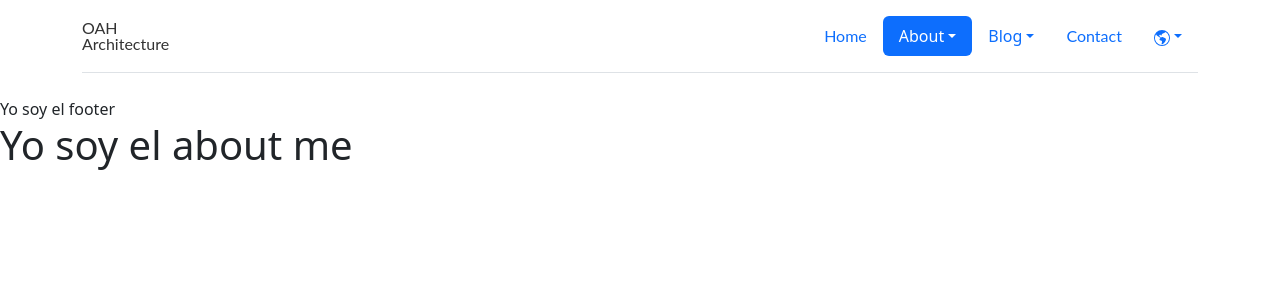
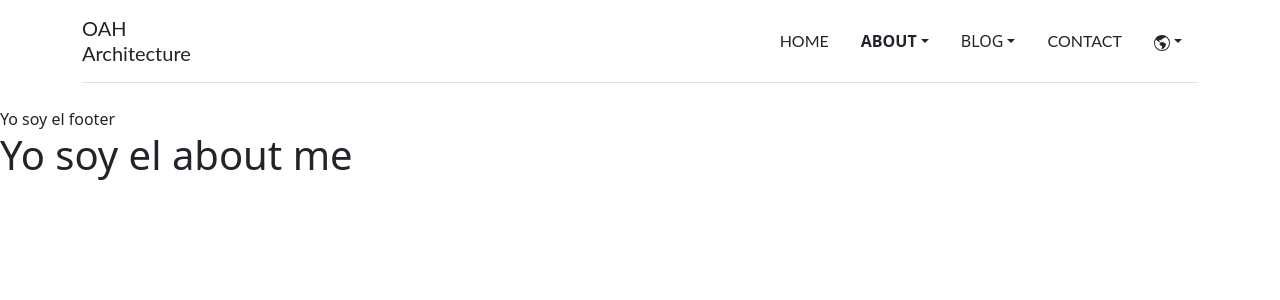
Before and after one commit to emiowa/next-oah, a Next.js app: page /about/about-me in a window 1280 px wide. Shown: the top 300 px of the page. Built offline with nearby package versions, Linux system fonts and the light colour scheme.

Commit message:
estilo modificado para el navbar

```diff
--- a/components/Header.js
+++ b/components/Header.js
@@ -11,30 +11,30 @@ export default function Header(){
 			<div className="container">
 				<header className="d-flex flex-wrap justify-content-center py-3 mb-4 border-bottom">
 					<Link href="/" className="d-flex align-items-center mb-3 mb-md-0 me-md-auto link-body-emphasis text-decoration-none">
-						<span className="fs-6">OAH<br />Architecture</span>
+						<span className="fs-5 text-body lh-sm">OAH<br />Architecture</span>
 					</Link>
 
 
-					<ul className="nav nav-pills">
-						<li className="nav-item"><Link href="/" className={router.pathname === '/' ? 'nav-link active' : 'nav-link'}>Home</Link></li>
+					<ul className="nav d-flex align-items-center">
+						<li className="nav-item"><Link href="/" className={router.pathname === '/' ? 'nav-link text-body fw-bold active' : 'nav-link  text-body'}>HOME</Link></li>
 						<div className="dropdown">
-							<Link href="#" className={(router.pathname === '/about/about-me' || router.pathname === '/about/about-oah-architecture') ? 'dropdown-toggle nav-link active' : 'dropdown-toggle nav-link'} data-bs-toggle="dropdown" aria-expanded="false">About</Link>
+							<Link href="#" className={(router.pathname === '/about/about-me' || router.pathname === '/about/about-oah-architecture') ? 'dropdown-toggle nav-link text-body fw-bold active' : 'dropdown-toggle nav-link text-body'} data-bs-toggle="dropdown" aria-expanded="false">ABOUT</Link>
 							<ul className="dropdown-menu text-small shadow">
-								<li><Link className={router.pathname === '/about/about-me' ? 'dropdown-item active' : 'dropdown-item'} href="/about/about-me">About me</Link></li>
-								<li><Link className={router.pathname === '/about/about-oah-architecture' ? 'dropdown-item active' : 'dropdown-item'} href="/about/about-oah-architecture">About OAH Architecture</Link></li>
+								<li><Link className={router.pathname === '/about/about-me' ? 'dropdown-item bg-light fw-bold text-body active' : 'dropdown-item'} href="/about/about-me">About me</Link></li>
+								<li><Link className={router.pathname === '/about/about-oah-architecture' ? 'dropdown-item bg-light fw-bold text-body active' : 'dropdown-item'} href="/about/about-oah-architecture">About OAH Architecture</Link></li>
 							</ul>
 						</div>
 						<div className="dropdown">
-							<Link href="#" className={(router.pathname === '/blog/user-stories' || router.pathname === '/blog/lets-inhabit-architecture' || router.pathname === '/blog/lets-talk-about-architecture') ? 'dropdown-toggle nav-link active' : 'dropdown-toggle nav-link'} data-bs-toggle="dropdown" aria-expanded="false">Blog</Link>
+							<Link href="#" className={(router.pathname === '/blog/user-stories' || router.pathname === '/blog/lets-inhabit-architecture' || router.pathname === '/blog/lets-talk-about-architecture') ? 'dropdown-toggle nav-link text-body fw-bold active' : 'dropdown-toggle nav-link text-body'} data-bs-toggle="dropdown" aria-expanded="false">BLOG</Link>
 							<ul className="dropdown-menu text-small shadow">
-							<li><Link className={router.pathname === '/blog/user-stories' ? 'dropdown-item active' : 'dropdown-item'} href="/blog/user-stories">User stories</Link></li>
-							<li><Link className={router.pathname === '/blog/lets-inhabit-architecture' ? 'dropdown-item active' : 'dropdown-item'} href="/blog/lets-inhabit-architecture">Let's inhabit Architecture</Link></li>
-							<li><Link className={router.pathname === '/blog/lets-talk-about-architecture' ? 'dropdown-item active' : 'dropdown-item'} href="/blog/lets-talk-about-architecture">Let's talk about Architecture</Link></li>
+							<li><Link className={router.pathname === '/blog/user-stories' ? 'dropdown-item bg-light fw-bold text-body active' : 'dropdown-item'} href="/blog/user-stories">User stories</Link></li>
+							<li><Link className={router.pathname === '/blog/lets-inhabit-architecture' ? 'dropdown-item bg-light fw-bold text-body active' : 'dropdown-item'} href="/blog/lets-inhabit-architecture">Let's inhabit Architecture</Link></li>
+							<li><Link className={router.pathname === '/blog/lets-talk-about-architecture' ? 'dropdown-item bg-light fw-bold text-body active' : 'dropdown-item'} href="/blog/lets-talk-about-architecture">Let's talk about Architecture</Link></li>
 							</ul>
 						</div>
-						<li className="nav-item"><Link href="/contact" className={router.pathname === '/contact' ? 'nav-link active' : 'nav-link'}>Contact</Link></li>
+						<li className="nav-item"><Link href="/contact" className={router.pathname === '/contact' ? 'nav-link text-body fw-bold active' : 'nav-link text-body'}>CONTACT</Link></li>
 						<div className="dropdown">
-							<Link href="#" className="dropdown-toggle nav-link" data-bs-toggle="dropdown" aria-expanded="false">
+							<Link href="#" className="dropdown-toggle nav-link text-body" data-bs-toggle="dropdown" aria-expanded="false">
 								<svg xmlns="http://www.w3.org/2000/svg" width="16" height="16" fill="currentColor" className="bi bi-globe-americas" viewBox="0 0 16 16"><path d="M8 0a8 8 0 1 0 0 16A8 8 0 0 0 8 0ZM2.04 4.326c.325 1.329 2.532 2.54 3.717 3.19.48.263.793.434.743.484-.08.08-.162.158-.242.234-.416.396-.787.749-.758 1.266.035.634.618.824 1.214 1.017.577.188 1.168.38 1.286.983.082.417-.075.988-.22 1.52-.215.782-.406 1.48.22 1.48 1.5-.5 3.798-3.186 4-5 .138-1.243-2-2-3.5-2.5-.478-.16-.755.081-.99.284-.172.15-.322.279-.51.216-.445-.148-2.5-2-1.5-2.5.78-.39.952-.171 1.227.182.078.099.163.208.273.318.609.304.662-.132.723-.633.039-.322.081-.671.277-.867.434-.434 1.265-.791 2.028-1.12.712-.306 1.365-.587 1.579-.88A7 7 0 1 1 2.04 4.327Z"/></svg>
 							</Link>
 							<ul className="dropdown-menu text-small shadow">
@@ -48,12 +48,16 @@ export default function Header(){
 				</header>
 			</div>
 
-			<style jsx>{`
+			{/* <style jsx>{`
 				.active{
+					color: red;
 					font-weight: bold;
 				}
+				.nav{
+					color: red;
+				}
 				.nav-link{
-					color: #333;
+					color: red;
 					font-family: 'Lato', sans-serif;
 				}
 				span{
@@ -61,7 +65,7 @@ export default function Header(){
 					color: #333;
 					line-height: 1;
 				}
-			`}</style>
+			`}</style> */}
 			<script src="https://getbootstrap.com/docs/5.3/dist/js/bootstrap.bundle.min.js" integrity="sha384-HwwvtgBNo3bZJJLYd8oVXjrBZt8cqVSpeBNS5n7C8IVInixGAoxmnlMuBnhbgrkm" crossOrigin="anonymous"></script>
 		</div>
     )
--- a/package.json
+++ b/package.json
@@ -14,5 +14,10 @@
     "next": "^13.4.10",
     "react": "^18.2.0",
     "react-dom": "^18.2.0"
+  },
+  "devDependencies": {
+    "autoprefixer": "^10.4.16",
+    "postcss": "^8.4.31",
+    "tailwindcss": "^3.3.3"
   }
 }
--- a/styles/main.css
+++ b/styles/main.css
@@ -1 +1 @@
-li{font-family: 'Lato', sans-serif;}
+li, span{font-family: 'Lato', sans-serif;}
```
Also changed, not shown: styles/header.css (deleted).
